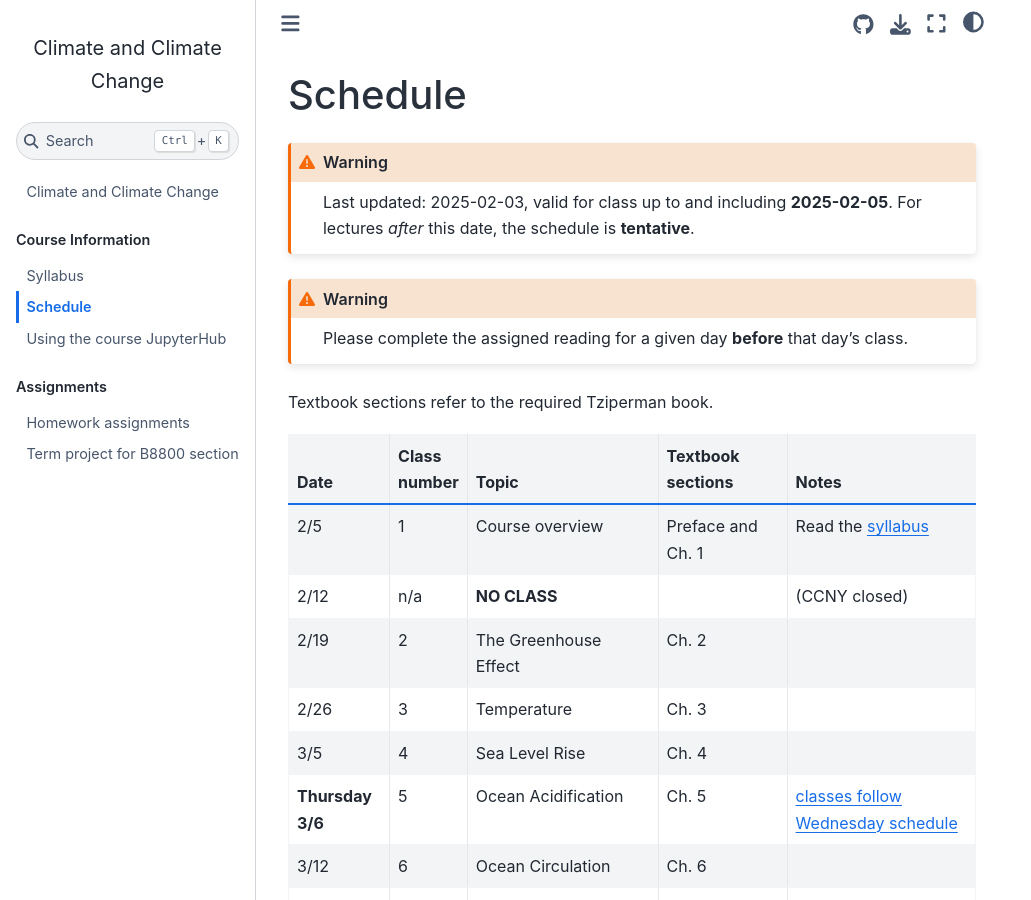
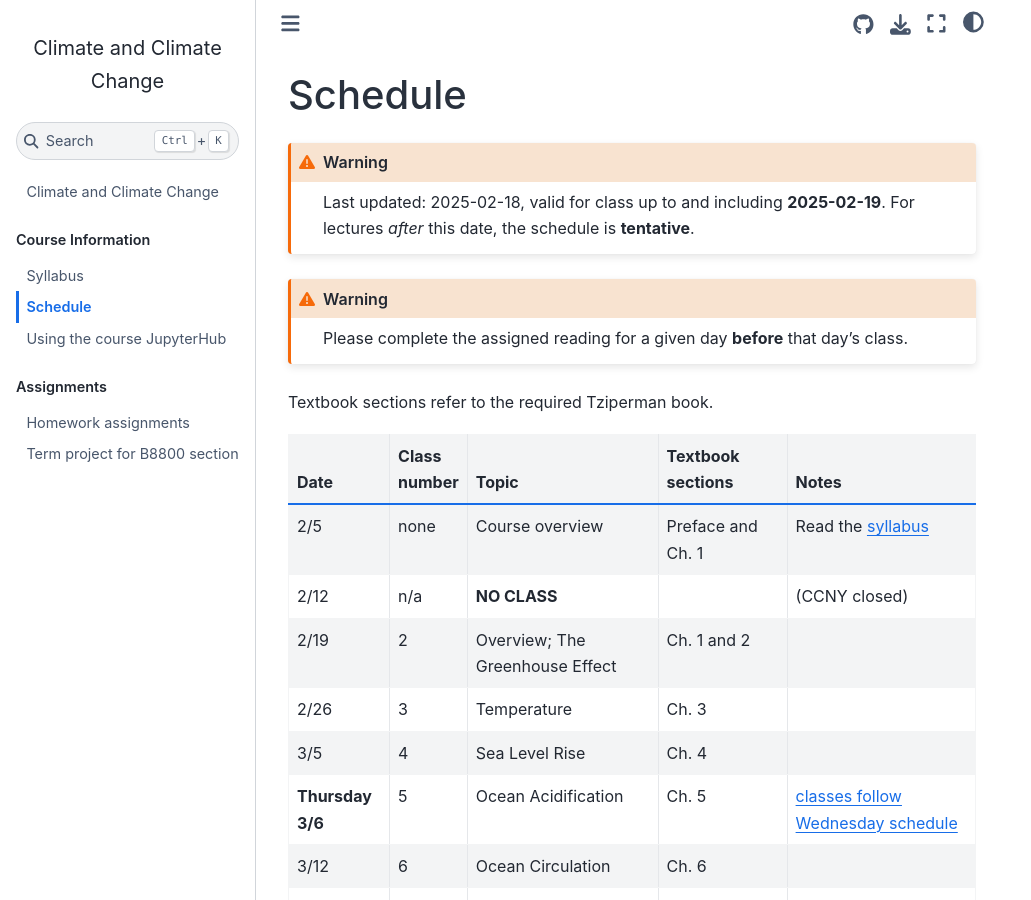
Before and after one commit to spencerahill/clim-change-course_2025, a Jupyter Book: the page built from info/schedule.md, in a window 1280 px wide and 900 px high. Shown: the whole window, without its empty margins (0-1031 px from the left). Built offline with Jupyter Book 1.0.4 settings and Sphinx 7.4.7 and the Sphinx Book theme 1.1.4, drawn with Linux system fonts in a browser that asks for light colours.

Commit message:
schedule update

```diff
--- a/info/schedule.md
+++ b/info/schedule.md
@@ -1,7 +1,7 @@
 # Schedule
 
 :::{warning}
-Last updated: 2025-02-03, valid for class up to and including **2025-02-05**.  For lectures *after* this date, the schedule is **tentative**.
+Last updated: 2025-02-18, valid for class up to and including **2025-02-19**.  For lectures *after* this date, the schedule is **tentative**.
 :::
 
 :::{warning}
@@ -22,7 +22,7 @@ Textbook sections refer to the required Tziperman book.
   - Textbook sections
   - Notes
 * - 2/5
-  - 1
+  - none
   - Course overview
   - Preface and Ch. 1
   - Read the [syllabus](./syllabus)
@@ -33,8 +33,8 @@ Textbook sections refer to the required Tziperman book.
   - (CCNY closed)
 * - 2/19
   - 2
-  - The Greenhouse Effect
-  - Ch. 2
+  - Overview; The Greenhouse Effect
+  - Ch. 1 and 2
   -
 * - 2/26
   - 3
```
